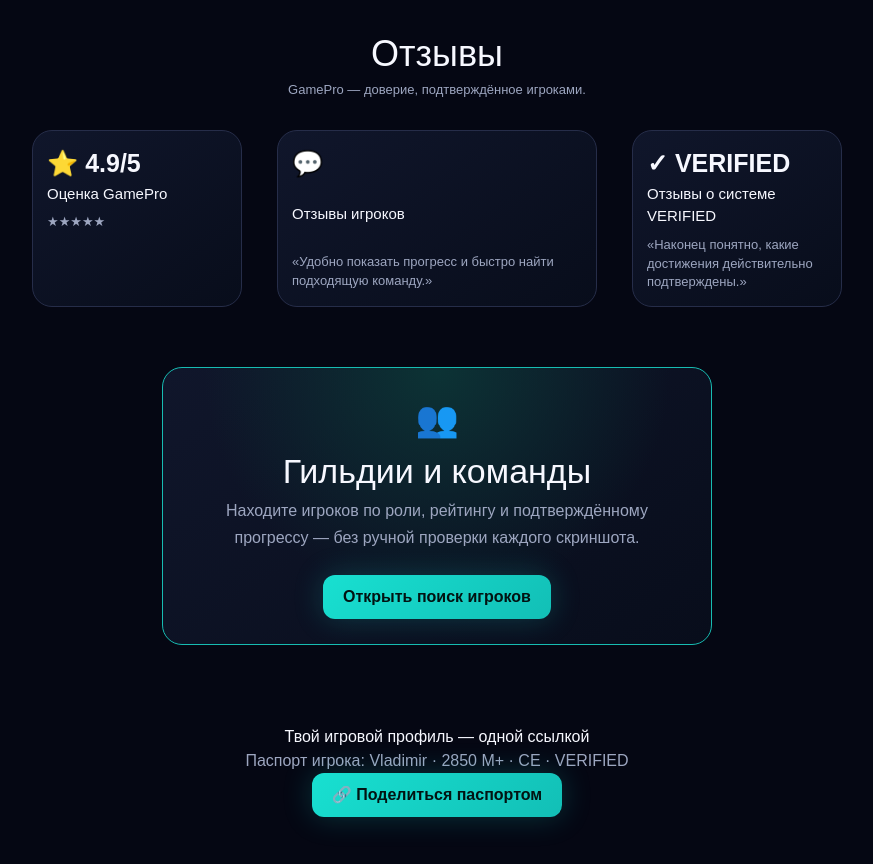
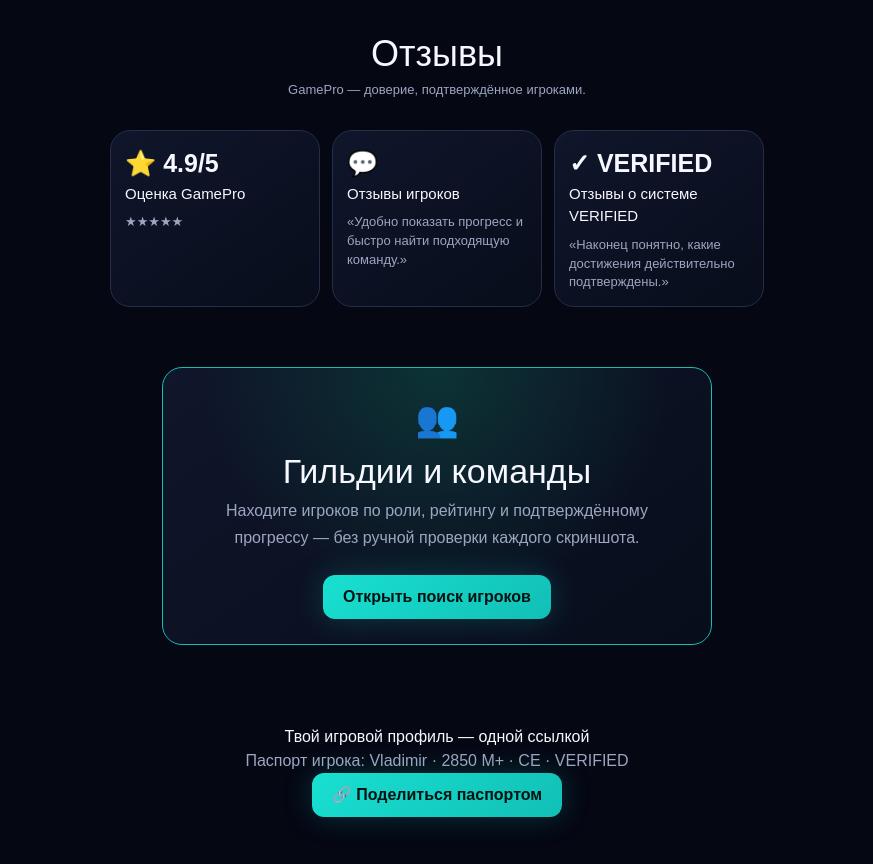
Before and after one commit to vesttrading/gamepro-market, a Next.js app: page / in a window 1280 px wide. Shown: the part 3080-3944 px from the top of the page, without its empty margins (203-1076 px from the left). Built offline with nearby package versions, Linux system fonts and the light colour scheme; no server answers.

Commit message:
Remove reviews section styles from globals.css
Removed CSS styles related to the reviews section, including layout and spacing adjustments.

```diff
--- a/app/globals.css
+++ b/app/globals.css
@@ -464,49 +464,6 @@ section#reviews p {
     }
 }
 
-[06.09.2026 14:20] Vladimir: /* ==========================================================
-   БЛОК ОТЗЫВОВ — УМЕНЬШЕНИЕ И СБОРКА К ЦЕНТРУ
-   ========================================================== */
-
-/* 1. Намертво сжимаем всю секцию отзывов до аккуратных 850px */
-section#reviews {
-    width: 100% !important;
-    max-width: 850px !important;
-    margin: 60px auto 0 auto !important; /* Центрируем весь блок по центру экрана */
-    padding: 20px !important;
-    box-sizing: border-box !important;
-}
-
-/* 2. Убираем пустоту между оценкой и отзывами, собирая их в горизонтальный ряд */
-section#reviews [class*="gameGrid"],
-section#reviews [class*="Grid"] {
-    display: flex !important;
-    flex-direction: row !important;     /* Строго в одну линию */
-    justify-content: center !important; /* Прижимаем карточки кучно к центру */
-    align-items: stretch !important;    /* Выравниваем их по высоте */
-    gap: 35px !important;               /* Аккуратный отступ между оценкой и отзывами */
-    width: 100% !important;
-    margin-top: 30px !important;
-}
-
-/* 3. Делаем карточку с оценкой 4.9/5 компактной */
-section#reviews [class*="gameGrid"] > div:first-child,
-section#reviews [class*="Grid"] > div:first-child {
-    flex: 0 1 220px !important;
-    width: 100% !important;
-    box-sizing: border-box !important;
-}
-
-/* 4. Настраиваем правый контейнер с текстовыми отзывами */
-section#reviews [class*="gameGrid"] > div:first-child + div,
-section#reviews [class*="Grid"] > div:first-child + div {
-    flex: 1 !important;
-    max-width: 550px !important;
-    display: flex !important;
-    flex-direction: column !important;  /* Сами отзывы внутри идут друг под другом */
-    gap: 20px !important;
-    width: 100% !important;
-}
  1. Этот код изменит только блок гильдий и ничего больше */
 .guilds-container {
     max-width: 550px !important; /* Уменьшили с 750px до 550px */
```
